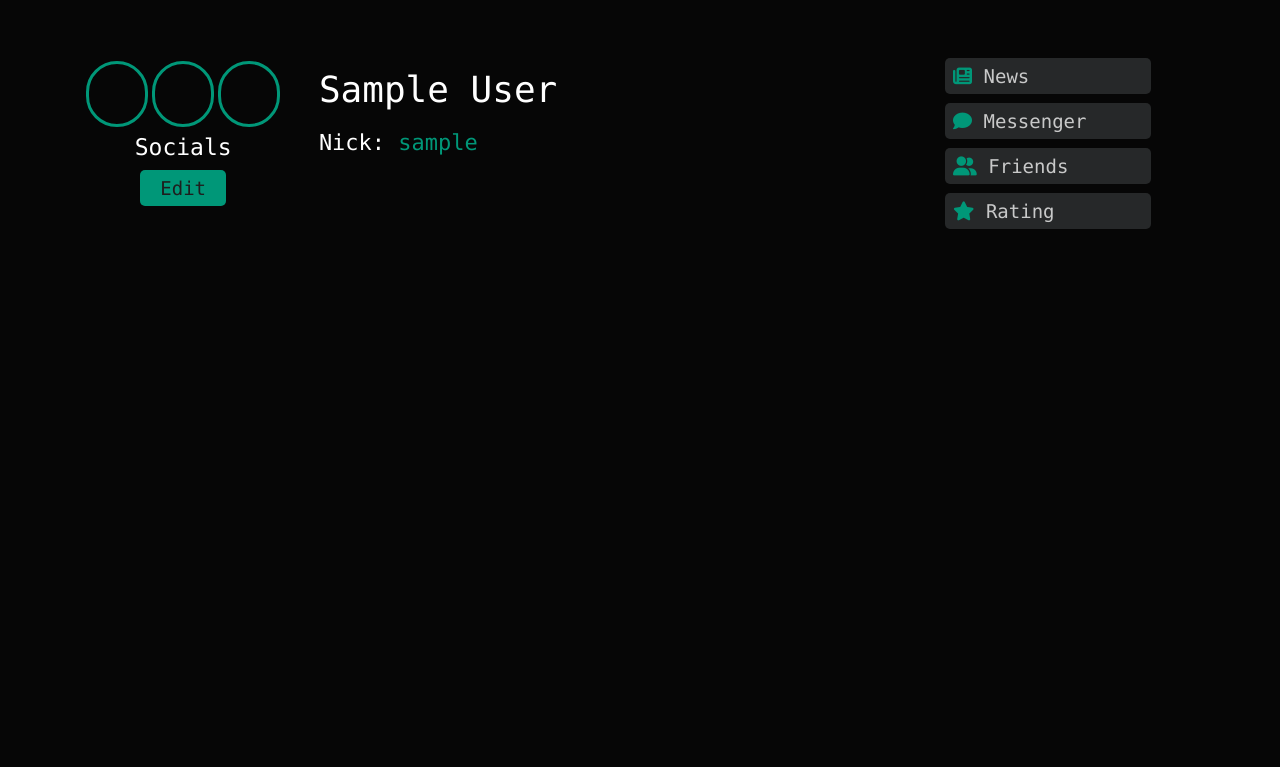
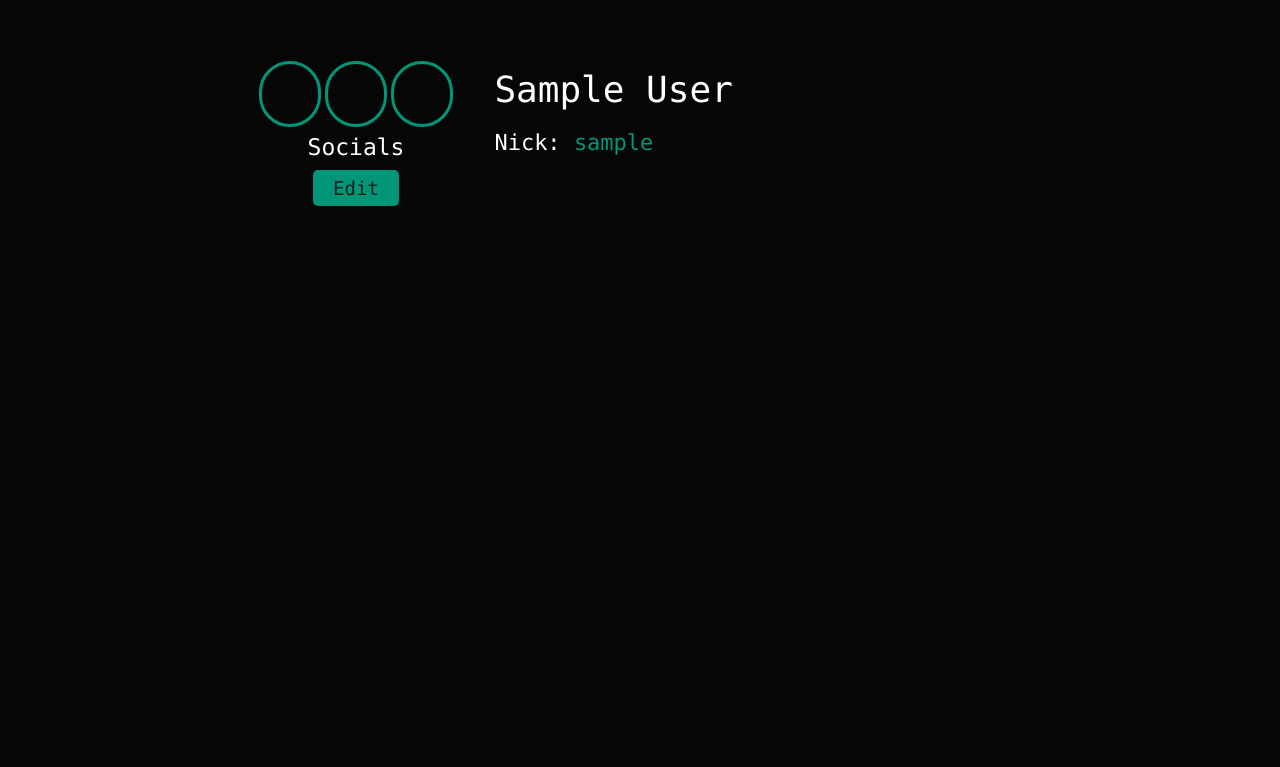
Before and after one commit to GermanBorovets/DevsOnly, a Django app: template devsonly_web/main/templates/pages/profile.html in a window 1280 px wide. Shown: the top 767 px of the page. Run offline with Django 4.2, Linux system fonts and the light colour scheme; the template is opened without the code that fills it: most values are stand-ins (such as "Sample title", 1, 10 or a date in 2020); some libraries are stand-ins or nearby versions.

Commit message:
Delete right menu

```diff
--- a/devsonly_web/devsonly_web/static/css/user_profile.css
+++ b/devsonly_web/devsonly_web/static/css/profile.css
@@ -4,12 +4,8 @@
     margin: auto;
     display: flex;
     flex-direction: row;
-    justify-content: space-between;
+    justify-content: center;
 }
-
-/* .main_profile_container div {
-    margin: 5vh 5vw;
-} */
 
 .profile_info_container {
     width: 60vw;
@@ -17,7 +13,6 @@
     margin: 4vw;
     display: flex;
     flex-direction: row;
-    /* justify-content: space-between; */
 }
 
 /* Менюшка слева */
@@ -68,7 +63,6 @@
 
 /* Блок с картинков и соцсетями */
 .left_info_cont{
-    /* background: yellow;   */
     width: 200px;
     min-width: 200px;
     height: 400px;
@@ -107,7 +101,6 @@
 }
 
 .right_info_block{
-    /* background: red;  */
     width: 40vw;
     min-height: 60vh;
     display: flex;
@@ -121,7 +114,6 @@
     font-style: normal;
     font-weight: normal;
     font-size: 36px;
-    /* line-height: 30px; */
     color: #FFFFFF;
     margin: 10px 0;
 }
--- a/devsonly_web/main/templates/base.html
+++ b/devsonly_web/main/templates/base.html
@@ -6,7 +6,7 @@
 <head>
     <meta charset="UTF-8">
     <link rel="stylesheet" href="{% static 'css/index.css' %}">
-    <link rel="stylesheet" href="{% static 'css/user_profile.css' %}">
+    <link rel="stylesheet" href="{% static 'css/profile.css' %}">
     <script src="https://kit.fontawesome.com/c67a5d8aa8.js" crossorigin="anonymous"></script>
     <title>{{ pagename }} - Devs0n1y</title>
     {% block extra_css %} {% endblock %}
--- a/devsonly_web/main/templates/pages/profile.html
+++ b/devsonly_web/main/templates/pages/profile.html
@@ -30,12 +30,6 @@
             {% endfor %}
         </div>
     </div>
-    <div class="nav">
-        <li class="nav_btn"><a href="#"><i class="fa-solid fa-newspaper"></i> News</a></li>
-        <li class="nav_btn"><a href="#"><i class="fa-solid fa-comment"></i> Messenger</a></li>
-        <li class="nav_btn"><a href="#"><i class="fa-solid fa-user-group"></i> Friends</a></li>
-        <li class="nav_btn"><a href="#"><i class="fa-solid fa-star"></i></i> Rating</a></li>
-    </div>
 </div>
 
 
```
